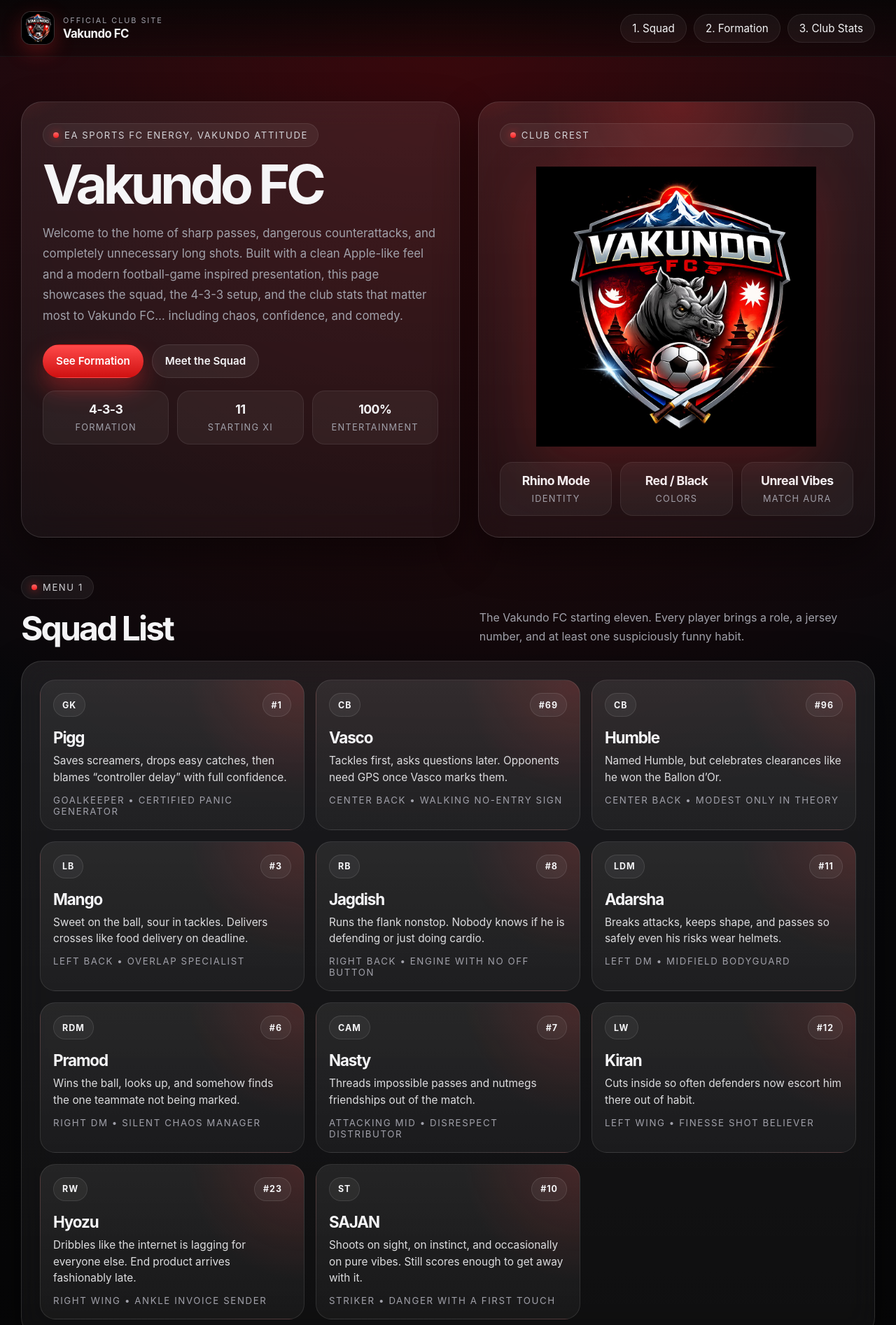
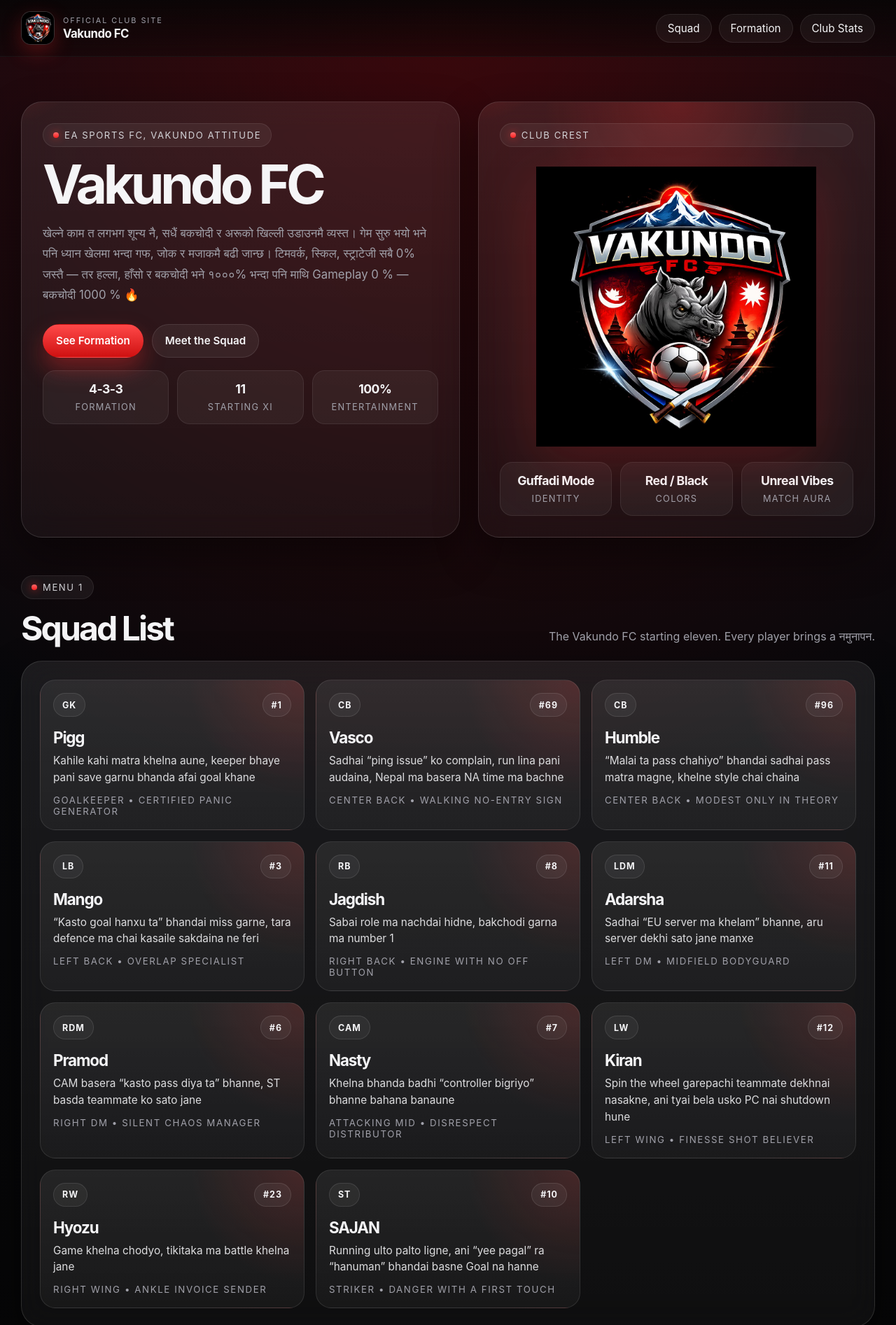
Before and after one commit to vakundo/vakundofc, a plain HTML site: page index.html in a window 1280 px wide. Shown: the top 1893 px of the page at 70% size. Drawn offline with Linux system fonts and the light colour scheme.

Commit message:
Update index.html

```diff
--- a/index.html
+++ b/index.html
@@ -872,9 +872,9 @@
         </span>
       </a>
       <nav class="menu" aria-label="Primary menu">
-        <a href="#squad">1. Squad</a>
-        <a href="#formation">2. Formation</a>
-        <a href="#club-stats">3. Club Stats</a>
+        <a href="#squad">Squad</a>
+        <a href="#formation">Formation</a>
+        <a href="#club-stats">Club Stats</a>
       </nav>
     </div>
   </header>
@@ -883,12 +883,14 @@
     <section class="hero">
       <div class="container hero-grid">
         <div class="hero-copy glass">
-          <div class="eyebrow">EA Sports FC energy, Vakundo attitude</div>
+          <div class="eyebrow">EA Sports FC, Vakundo attitude</div>
           <h1>Vakundo FC</h1>
           <p>
-            Welcome to the home of sharp passes, dangerous counterattacks, and completely unnecessary long shots.
-            Built with a clean Apple-like feel and a modern football-game inspired presentation, this page showcases the squad,
-            the 4-3-3 setup, and the club stats that matter most to Vakundo FC… including chaos, confidence, and comedy.
+            खेल्ने काम त लगभग शून्य नै, सधैं बकचोदी र अरूको खिल्ली उडाउनमै व्यस्त।
+            गेम सुरु भयो भने पनि ध्यान खेलमा भन्दा गफ, जोक र मजाकमै बढी जान्छ।
+            टिमवर्क, स्किल, स्ट्राटेजी सबै 0% जस्तै — तर हल्ला, हाँसो र बकचोदी भने १०००% भन्दा पनि माथि
+
+            Gameplay 0 % — बकचोदी 1000 % 🔥
           </p>
           <div class="hero-actions">
             <a class="btn btn-primary" href="#formation">See Formation</a>
@@ -917,7 +919,7 @@
           </div>
           <div class="hero-meta">
             <div class="meta-pill">
-              <strong>Rhino Mode</strong>
+              <strong>Guffadi Mode</strong>
               <span>Identity</span>
             </div>
             <div class="meta-pill">
@@ -941,7 +943,7 @@
             <h2>Squad List</h2>
           </div>
           <p>
-            The Vakundo FC starting eleven. Every player brings a role, a jersey number, and at least one suspiciously funny habit.
+            The Vakundo FC starting eleven. Every player brings a नमुनापन.
           </p>
         </div>
 
@@ -950,77 +952,77 @@
             <article class="player-card">
               <div class="player-top"><span class="position-tag">GK</span><span class="number-tag">#1</span></div>
               <h3 class="player-name">Pigg</h3>
-              <p class="player-one-liner">Saves screamers, drops easy catches, then blames “controller delay” with full confidence.</p>
+              <p class="player-one-liner">Kahile kahi matra khelna aune, keeper bhaye pani save garnu bhanda afai goal khane</p>
               <div class="player-role">Goalkeeper • certified panic generator</div>
             </article>
 
             <article class="player-card">
               <div class="player-top"><span class="position-tag">CB</span><span class="number-tag">#69</span></div>
               <h3 class="player-name">Vasco</h3>
-              <p class="player-one-liner">Tackles first, asks questions later. Opponents need GPS once Vasco marks them.</p>
+              <p class="player-one-liner">Sadhai “ping issue” ko complain, run lina pani audaina, Nepal ma basera NA time ma bachne</p>
               <div class="player-role">Center Back • walking no-entry sign</div>
             </article>
 
             <article class="player-card">
               <div class="player-top"><span class="position-tag">CB</span><span class="number-tag">#96</span></div>
               <h3 class="player-name">Humble</h3>
-              <p class="player-one-liner">Named Humble, but celebrates clearances like he won the Ballon d’Or.</p>
+              <p class="player-one-liner">“Malai ta pass chahiyo” bhandai sadhai pass matra magne, khelne style chai chaina</p>
               <div class="player-role">Center Back • modest only in theory</div>
             </article>
 
             <article class="player-card">
               <div class="player-top"><span class="position-tag">LB</span><span class="number-tag">#3</span></div>
               <h3 class="player-name">Mango</h3>
-              <p class="player-one-liner">Sweet on the ball, sour in tackles. Delivers crosses like food delivery on deadline.</p>
+              <p class="player-one-liner">“Kasto goal hanxu ta” bhandai miss garne, tara defence ma chai kasaile sakdaina ne feri</p>
               <div class="player-role">Left Back • overlap specialist</div>
             </article>
 
             <article class="player-card">
               <div class="player-top"><span class="position-tag">RB</span><span class="number-tag">#8</span></div>
               <h3 class="player-name">Jagdish</h3>
-              <p class="player-one-liner">Runs the flank nonstop. Nobody knows if he is defending or just doing cardio.</p>
+              <p class="player-one-liner">Sabai role ma nachdai hidne, bakchodi garna ma number 1</p>
               <div class="player-role">Right Back • engine with no off button</div>
             </article>
 
             <article class="player-card">
               <div class="player-top"><span class="position-tag">LDM</span><span class="number-tag">#11</span></div>
               <h3 class="player-name">Adarsha</h3>
-              <p class="player-one-liner">Breaks attacks, keeps shape, and passes so safely even his risks wear helmets.</p>
+              <p class="player-one-liner">Sadhai “EU server ma khelam” bhanne, aru server dekhi sato jane manxe</p>
               <div class="player-role">Left DM • midfield bodyguard</div>
             </article>
 
             <article class="player-card">
               <div class="player-top"><span class="position-tag">RDM</span><span class="number-tag">#6</span></div>
               <h3 class="player-name">Pramod</h3>
-              <p class="player-one-liner">Wins the ball, looks up, and somehow finds the one teammate not being marked.</p>
+              <p class="player-one-liner">CAM basera “kasto pass diya ta” bhanne, ST basda teammate ko sato jane</p>
               <div class="player-role">Right DM • silent chaos manager</div>
             </article>
 
             <article class="player-card">
               <div class="player-top"><span class="position-tag">CAM</span><span class="number-tag">#7</span></div>
               <h3 class="player-name">Nasty</h3>
-              <p class="player-one-liner">Threads impossible passes and nutmegs friendships out of the match.</p>
+              <p class="player-one-liner">Khelna bhanda badhi “controller bigriyo” bhanne bahana banaune</p>
               <div class="player-role">Attacking Mid • disrespect distributor</div>
             </article>
 
             <article class="player-card">
               <div class="player-top"><span class="position-tag">LW</span><span class="number-tag">#12</span></div>
               <h3 class="player-name">Kiran</h3>
-              <p class="player-one-liner">Cuts inside so often defenders now escort him there out of habit.</p>
+              <p class="player-one-liner">Spin the wheel garepachi teammate dekhnai nasakne, ani tyai bela usko PC nai shutdown hune</p>
               <div class="player-role">Left Wing • finesse shot believer</div>
             </article>
 
             <article class="player-card">
               <div class="player-top"><span class="position-tag">RW</span><span class="number-tag">#23</span></div>
               <h3 class="player-name">Hyozu</h3>
-              <p class="player-one-liner">Dribbles like the internet is lagging for everyone else. End product arrives fashionably late.</p>
+              <p class="player-one-liner">Game khelna chodyo, tikitaka ma battle khelna jane</p>
               <div class="player-role">Right Wing • ankle invoice sender</div>
             </article>
 
             <article class="player-card">
               <div class="player-top"><span class="position-tag">ST</span><span class="number-tag">#10</span></div>
               <h3 class="player-name">SAJAN</h3>
-              <p class="player-one-liner">Shoots on sight, on instinct, and occasionally on pure vibes. Still scores enough to get away with it.</p>
+              <p class="player-one-liner">Running ulto palto ligne, ani “yee pagal” ra “hanuman” bhandai basne Goal na hanne </p>
               <div class="player-role">Striker • danger with a first touch</div>
             </article>
           </div>
@@ -1046,9 +1048,9 @@
               <div class="formation-title">
                 <div>
                   <div class="small">Matchday Tactical View</div>
-                  <strong>Vakundo FC • 4-3-3 Attack</strong>
+                  <strong>4-3-3 Random Attack</strong>
                 </div>
-                <div class="chip">Press • Possession • Vibes</div>
+                <div class="chip">Vibes Only</div>
               </div>
 
               <div class="center-line"></div>
@@ -1257,7 +1259,7 @@
       <div class="footer-card glass">
         <div>
           <strong>Vakundo FC</strong>
-          <div class="footer-note">A bold one-page club website with a polished Apple-like aesthetic, a football-game inspired formation board, and your original club logo used as the centerpiece.</div>
+          <div class="footer-note">Gameplay ta 0% nai hos, tara hamro team ko vibe, bakchodi ra entertainment 1000% — jitna bhanda majja lina aako squad. </div>
         </div>
         <a class="btn btn-secondary" href="#top">Back to Top</a>
       </div>
```
